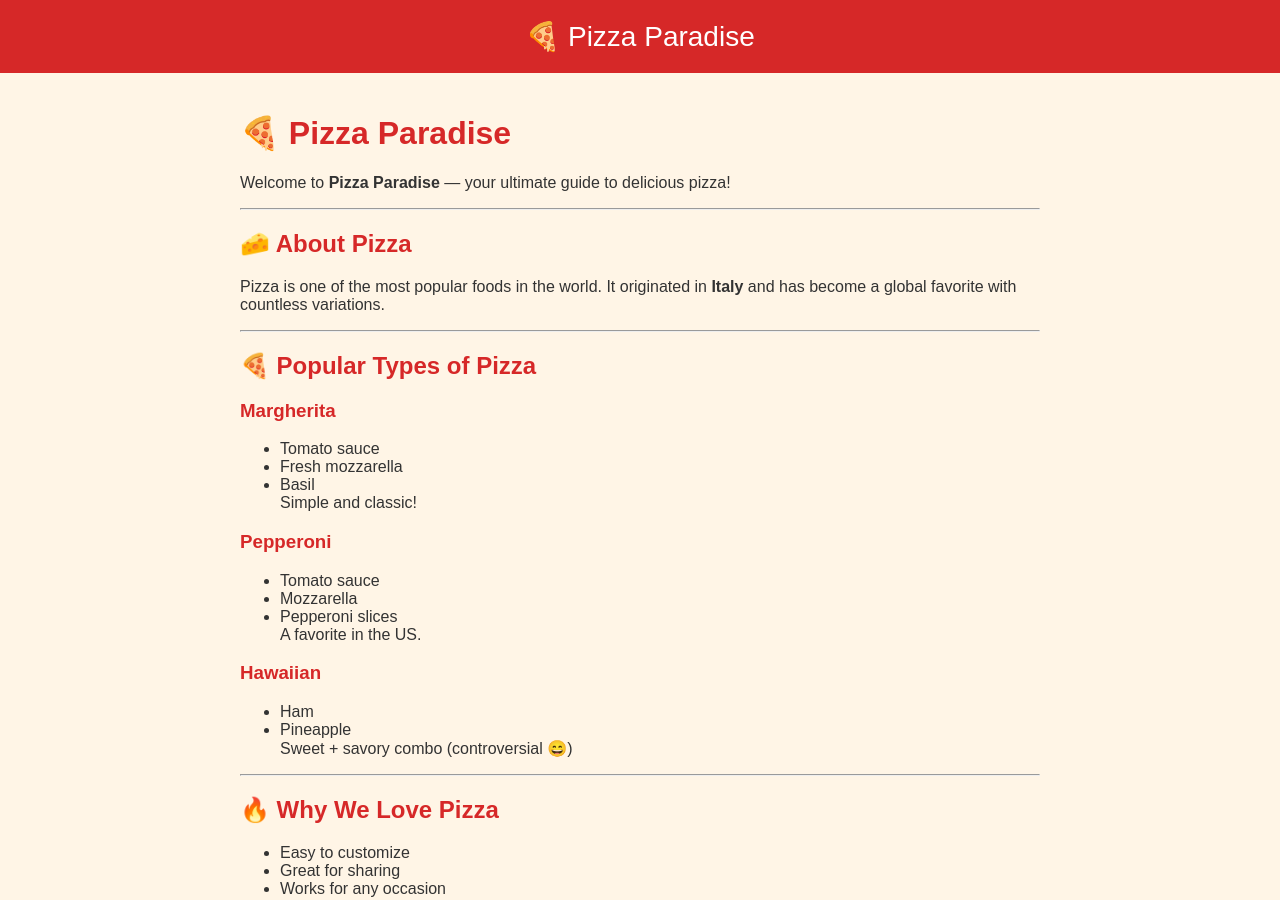
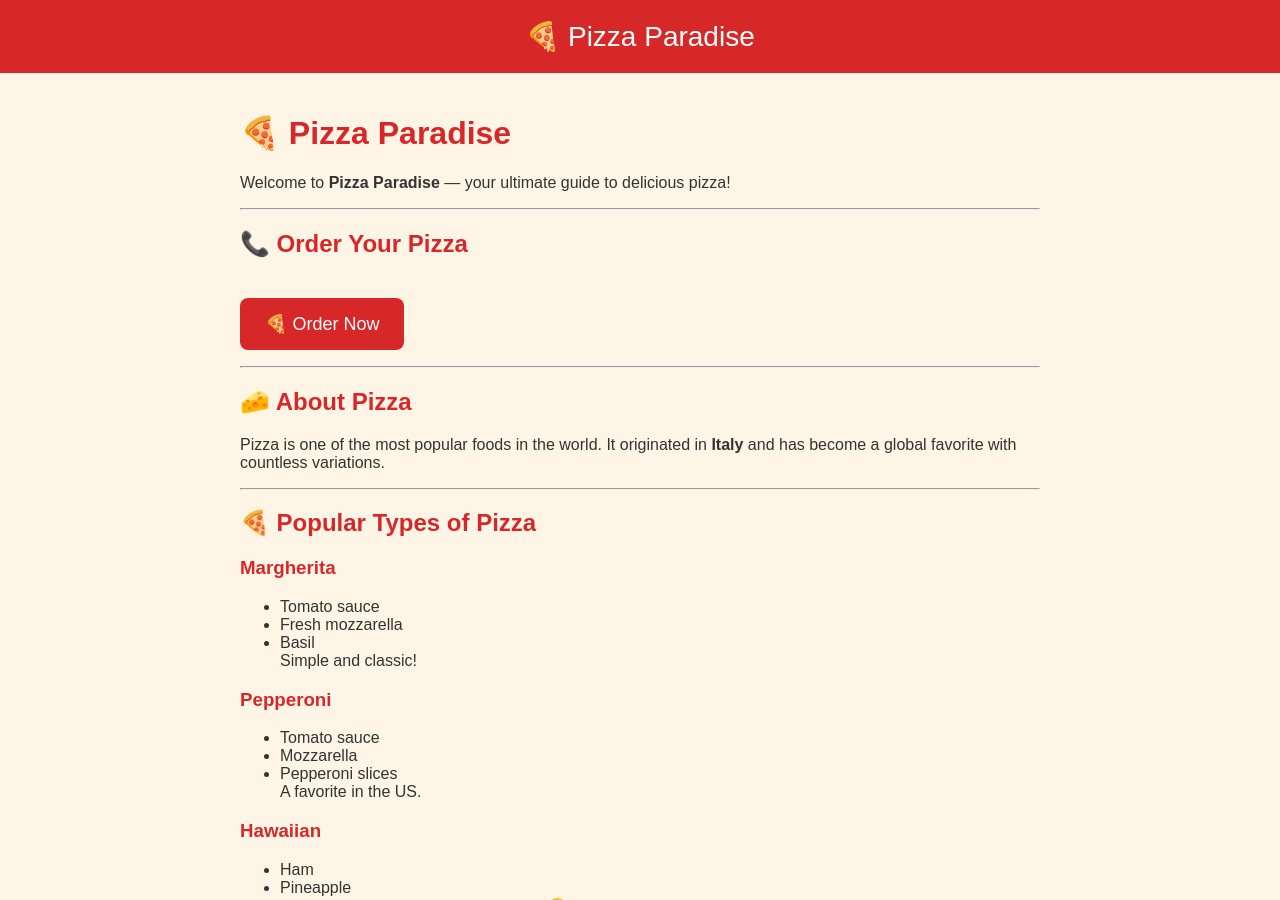
Before and after one commit to 007Sriram/007sriram.github.io, a Jekyll site: the page built from index.md, in a window 1280 px wide and 900 px high. Built offline with Jekyll 4.4.1, drawn with Linux system fonts in a browser that asks for light colours.

Commit message:
Update index.md

```diff
--- a/index.md
+++ b/index.md
@@ -6,6 +6,12 @@ title: Pizza Paradise
 # 🍕 Pizza Paradise
 
 Welcome to **Pizza Paradise** — your ultimate guide to delicious pizza!
+
+---
+
+## 📞 Order Your Pizza
+
+<a href="https://example.com/order" class="order-btn">🍕 Order Now</a>
 
 ---
 
```
